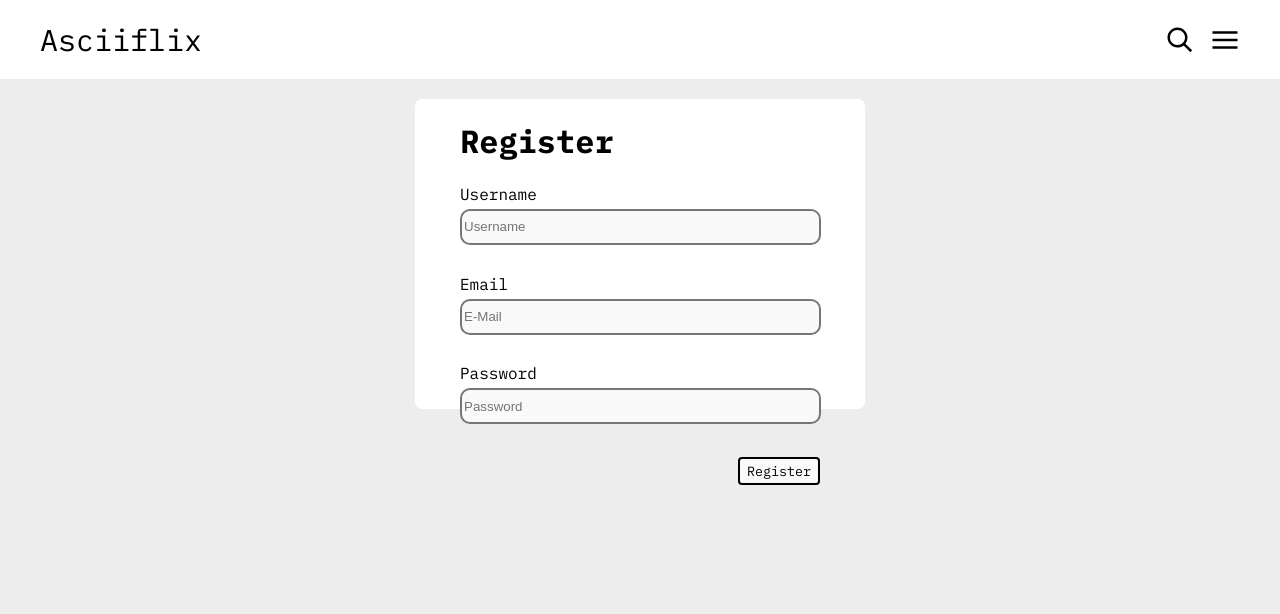
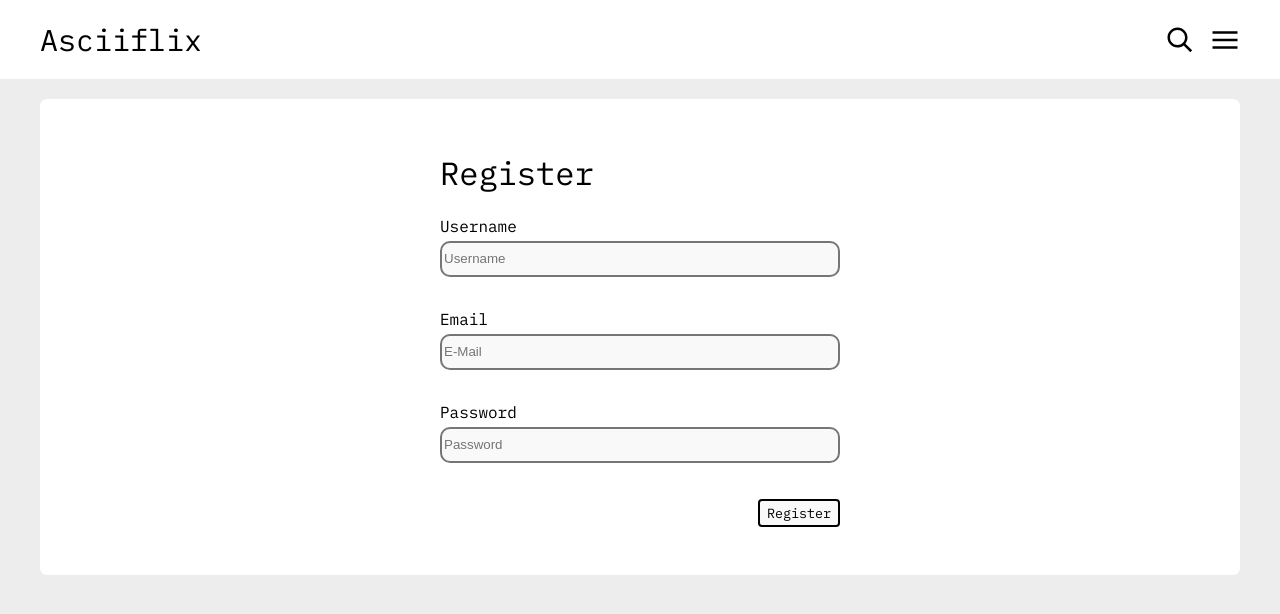
Before and after one commit to asciiflix/webclient, a React (Create React App) app: page /register in a window 1280 px wide. Shown: the top 614 px of the page. Built offline with nearby package versions, Linux system fonts and the light colour scheme.

Commit message:
Fixed some css stuff

```diff
--- a/src/Components/Login/UserLogin.css
+++ b/src/Components/Login/UserLogin.css
@@ -3,8 +3,8 @@
   /* TODO Make this dynamic */
   border-radius: 7px;
   margin: 0 auto;
-  max-width: fit-content;
   display: grid;
+  width: fit-content;
   padding: 3em;
   padding-bottom: 5em;
 }
@@ -20,7 +20,7 @@
 }
 
 .empty-div{
-    width: 250px;
+    max-width: 400px;
     margin: 0 auto;
 }
 
--- a/src/Components/Register/UserRegistration.css
+++ b/src/Components/Register/UserRegistration.css
@@ -1,17 +1,15 @@
 .register-form-container {
   background-color: white;
-  width: 320px;
-  height: 310px;
+  width: fit-content;
   border-radius: 7px;
   margin: 0 auto;
   display: grid;
+  padding: 2em;
+  padding-bottom: 3em;
 }
 
-@media screen and (min-width: 768px) {
+@media screen and (max-width: 1300px) {
   .register-form-container {
-    width: 450px;
-  }
-  .empty-div {
-    width: 360px;
+    width: auto;
   }
 }
--- a/src/Components/Register/UserRegistration.tsx
+++ b/src/Components/Register/UserRegistration.tsx
@@ -68,7 +68,7 @@ export default class UserRegistration extends Component<Status, StatusState> {
                 {this.state.isRegistered ? <Redirect to="/login"></Redirect> :
                     <form onSubmit={this.submit_register}>
                         <div className="empty-div">
-                            <h1>Register</h1>
+                            <h1 className="form-title-text">Register</h1>
                             <label>Username</label>
                             <input className="form-input" type="name" placeholder="Username" required onChange={e => this.register.username = e.target.value}></input>
 
```
